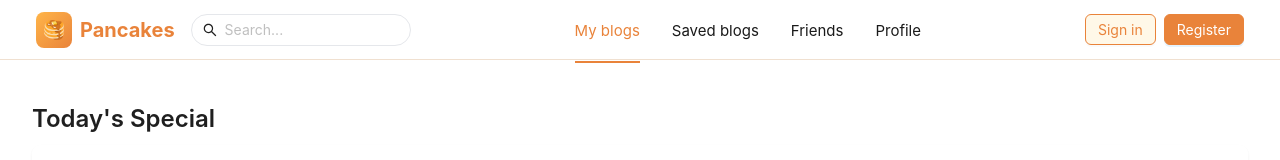
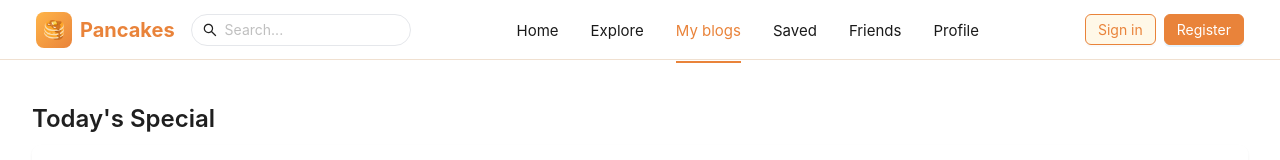
Before and after one commit to andreivcaleavalea/Pancakes, a React (Vite) app in the folder frontend/: page / in a window 1280 px wide. Shown: the top 160 px of the page. Built offline with nearby package versions, Linux system fonts and the light colour scheme.

Commit message:
Updated menu items

```diff
--- a/frontend/src/layouts/Header/Header.tsx
+++ b/frontend/src/layouts/Header/Header.tsx
@@ -12,8 +12,10 @@ const Header: React.FC = () => {
   const [showMobileMenu, setShowMobileMenu] = useState(false);
 
   const menuItems = [
+    { key: 'home', label: 'Home' },
+    { key: 'explore', label: 'Explore' },
     { key: 'blogs', label: 'My blogs' },
-    { key: 'saved', label: 'Saved blogs' },
+    { key: 'saved', label: 'Saved' },
     { key: 'friends', label: 'Friends' },
     { key: 'profile', label: 'Profile' },
   ];
```
